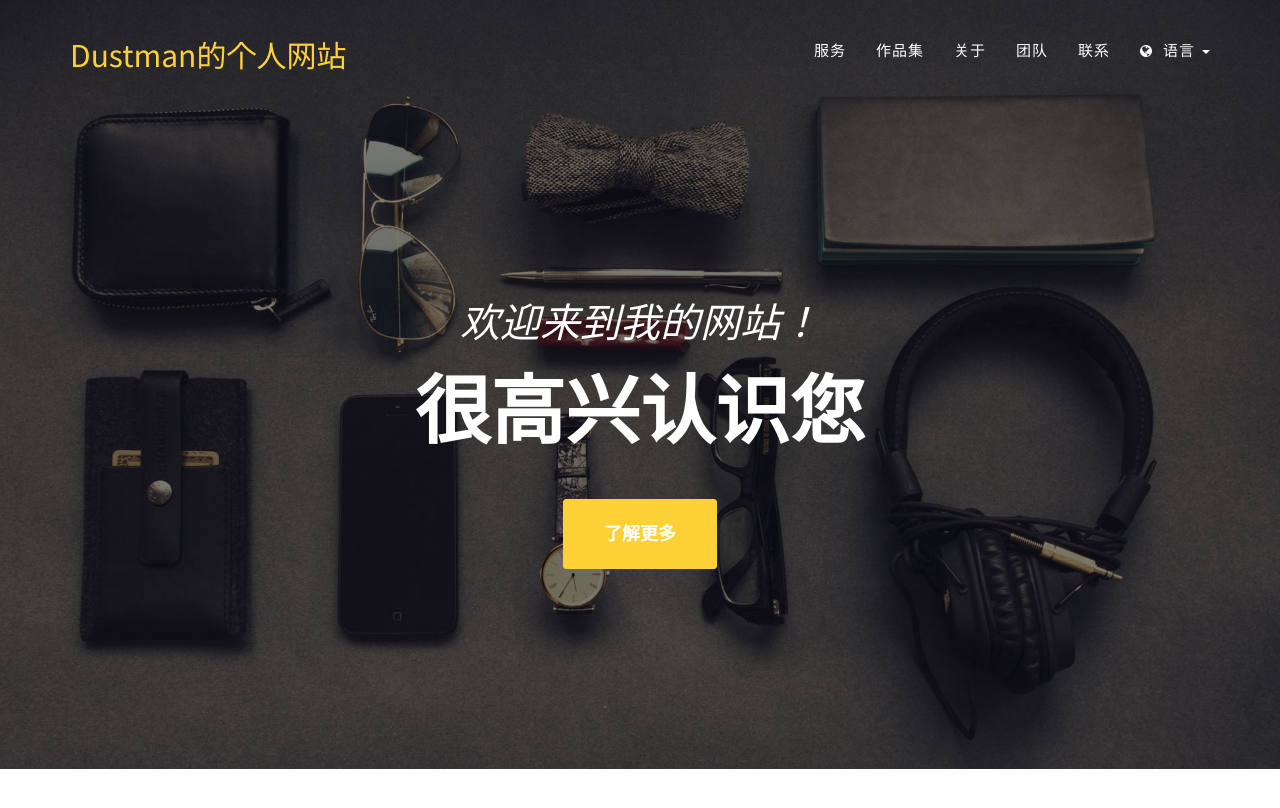
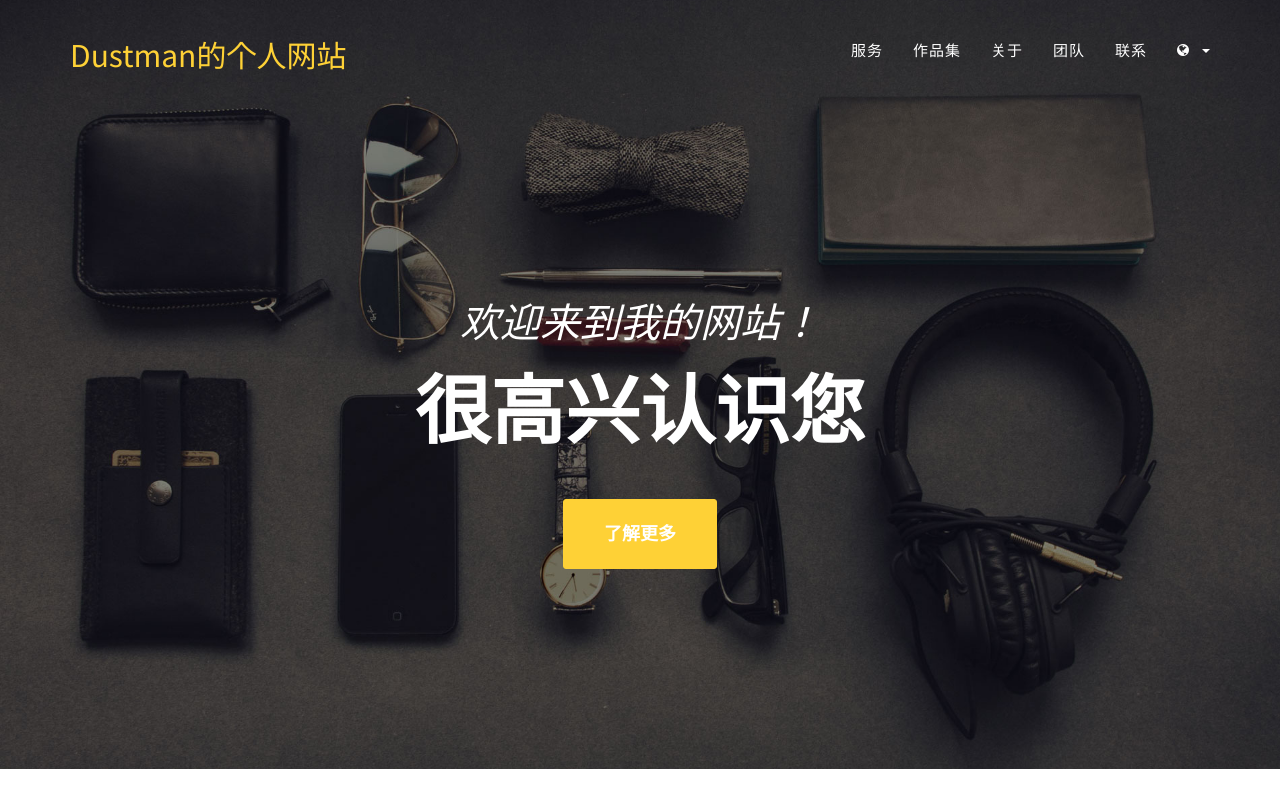
Before and after one commit to dustman2817/dustman.me-website, a Jekyll site: the page built from index.html, in a window 1280 px wide and 900 px high. Shown: the top 808 px of the window. Built offline with Jekyll 4.4.1, drawn with Linux system fonts in a browser that asks for light colours; some web fonts are replaced.

Commit message:
不显示语言文字

```diff
--- a/_includes/header.html
+++ b/_includes/header.html
@@ -54,8 +54,8 @@
                     <li class="dropdown lang-selector">
                         <a href="javascript:void(0);" class="dropdown-toggle" data-toggle="dropdown" role="button" aria-haspopup="true" aria-expanded="false">
                             <i class="fa fa-globe"></i>
-                            <span class="lang-zh">语言</span>
-                            <span class="lang-en" style="display:none;">Language</span>
+                            <!-- <span class="lang-zh">语言</span> -->
+                            <!-- <span class="lang-en" style="display:none;">Language</span> -->
                             <span class="caret"></span>
                         </a>
                         <ul class="dropdown-menu language-menu">
```
